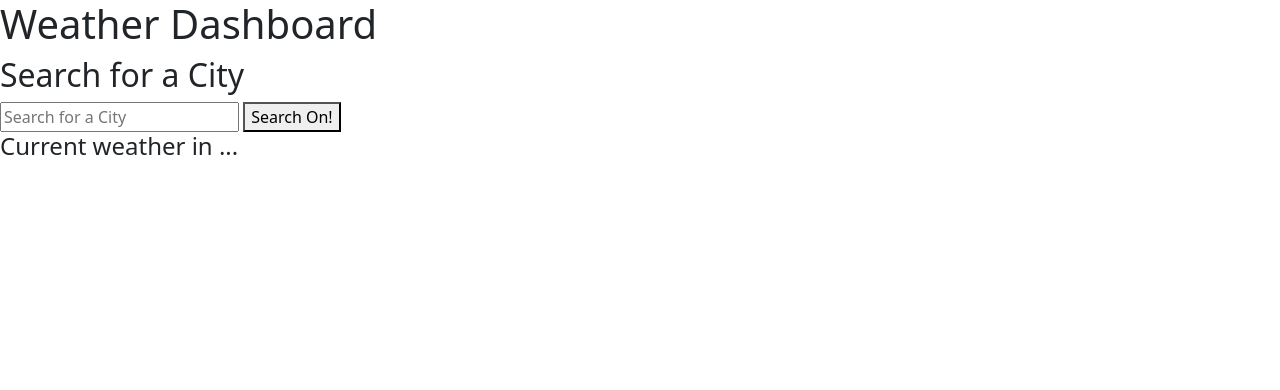
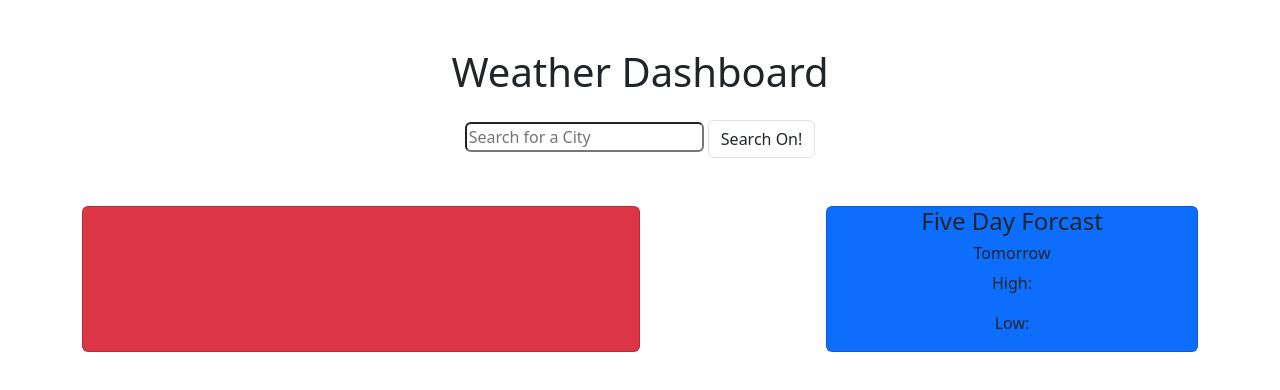
Before and after one commit to ColeS82/weather-dashboard, a plain HTML site: page index.html in a window 1280 px wide. Drawn offline with nearby package versions, Linux system fonts and the light colour scheme.

Commit message:
search button working

```diff
--- a/assets/script.js
+++ b/assets/script.js
@@ -0,0 +1,18 @@
+const searched= document.getElementById("city-search");
+const cityName = document.getElementById("city");
+const requestUrl = 'api.openweathermap.org/data/2.5/forecast?q=' + searched + '&appid=a3f3af924ab3526ef547b4a14eefdfc8&units=imperial'
+
+const $searchBtn = document.getElementById('btn');
+$searchBtn.addEventListener('click', getCity);
+
+
+function getCity(event){
+    cityName.innerHTML = "Here's current weather in " + searched.value + ':';
+    event.preventDefault();
+}
+
+
+
+// fetch(requestUrl)
+// .then(response => response.json())
+// .then(data =>)
--- a/index.html
+++ b/index.html
@@ -4,29 +4,41 @@
     <meta charset="UTF-8">
     <meta http-equiv="X-UA-Compatible" content="IE=edge">
     <meta name="viewport" content="width=device-width, initial-scale=1.0">
+    <link rel="stylesheet" href="./assets/style.css">
     <link href="https://cdn.jsdelivr.net/npm/bootstrap@5.2.2/dist/css/bootstrap.min.css" rel="stylesheet">
+    <script defer src="./assets/script.js"></script>
     <script src="https://cdn.jsdelivr.net/npm/bootstrap@5.2.2/dist/js/bootstrap.bundle.min.js"></script>
     <title>Document</title>
 </head>
 <body>
     <main>
-        <h1>Weather Dashboard</h1>
+        <h1 class="mt-5 container text-center">Weather Dashboard</h1>
+        <form class="container text-center mt-4">
+            <input id="city-search" class="rounded" type="text" placeholder="Search for a City" name="city-search">
+            <button id="btn" type="submit" class="btn border">
+                Search On!
+            </button>
+        </form>
 
-        <section>
-            <h2>Search for a City </h2>
-            <form>
-                <input id="city-search" type="text" placeholder="Search for a City" name="city-search">
-                <button type="submit" class="fetch">
-                    Search On!
-                </button>
-            </form>
-            <section id="weather-conditions">
-                <h4>Current weather in ... </h4>
-                <p></p>
+        <div class="container mx-auto row">
+            <section id="weather-info" class="text-center col-md-6 mt-5 bg-danger card">
+                <section id="current-weather">
+                    <h4 id="city"></h4>
+                    <p></p>
+                </section>
             </section>
-        </section>
-
-
+            <div class="col-2"></div>
+            <section id="weather-info" class="text-center col-md-4 mt-5 bg-primary card">
+                <section id="current-weather">
+                    <h4>Five Day Forcast </h4>
+                    <section id="">
+                        <h6>Tomorrow</h6>
+                        <p>High:</p>
+                        <p>Low:</p>
+                    </section>
+                </section>
+            </section>
+        </div>
 
     </main>
 </body>
```
